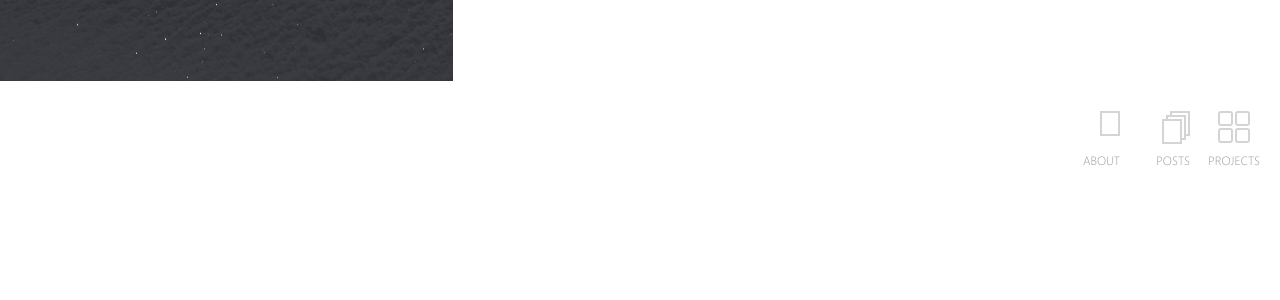
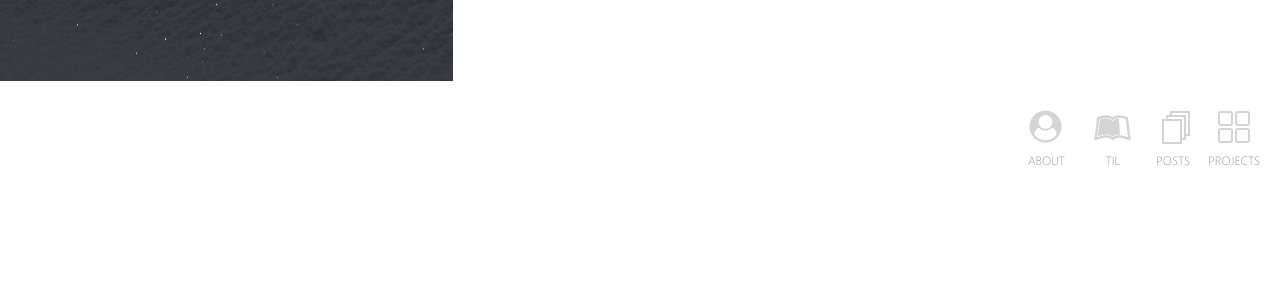
Before and after one commit to hwshim0810/hwshim0810.github.io, a Jekyll site: the page built from index.md, in a window 1280 px wide. Shown: the part 819-1119 px from the top of the page. Built offline with Jekyll 4.4.1, drawn with Linux system fonts in a browser that asks for light colours; our own code applies the rules of GitHub Pages for plain Markdown files.

Commit message:
Separate menu template, Add new buttons

```diff
--- /dev/null
+++ b/_includes/menu-links.html
@@ -0,0 +1,4 @@
+<a href="{{ site.url }}/about" title="about" class="about-menu-icon"><i class="fa fa-fw fa-user-circle"></i></a>
+<a href="{{ site.url }}/til" title="til" class="til-menu-icon"><i class="fa fa-fw fa-leanpub"></i></a>
+<a href="{{ site.url }}/posts" title="posts" class="posts-menu-icon"></a>
+<a title="projects" class="projects-menu-icon">
--- a/_layouts/about.html
+++ b/_layouts/about.html
@@ -19,9 +19,7 @@ layout: compress
     </div>
 
     <div class="block-right">
-      <a href="{{ site.url }}/about" title="about" class="about-menu-icon"></a>
-      <a href="../posts.html" title="posts" class="posts-menu-icon"></a>
-      <a title="projects" class="projects-menu-icon">
+        {% include menu-links.html %}
         <span></span>
       </a>
       <div id="about-content" class="inner-post content">
--- a/_layouts/home.html
+++ b/_layouts/home.html
@@ -24,8 +24,10 @@ layout: compress
   </div>
 
   <div class="block-right">
-    <a href="{{ site.url }}/about" title="about" class="about-menu-icon"></a>
+    <a href="{{ site.url }}/about" title="about" class="about-menu-icon"><i class="fa fa-fw fa-user-circle"></i></a>
     <span class="about-link">ABOUT</span>
+    <a href="{{ site.url }}/til" title="til" class="til-menu-icon"><i class="fa fa-fw fa-leanpub"></i></a>
+    <span class="til-link">TIL</span>
     <a href="{{ site.url }}/posts" title="posts" class="posts-menu-icon"></a>
     <span class="posts-link">POSTS</span>
     <a title="project" class="projects-menu-icon">
--- a/_layouts/page.html
+++ b/_layouts/page.html
@@ -26,11 +26,7 @@ layout: compress
     </div>
 
     <div class="block-right">
-      <div class="share-buttons">
-        {% include share.html %}
-      </div>
-      <a href="../posts.html" title="posts" class="posts-menu-icon"></a>
-      <a title="projects" class="projects-menu-icon">
+        {% include menu-links.html %}
         <span></span>
       </a>
       <div class="inner-post content">
--- a/_layouts/post-list.html
+++ b/_layouts/post-list.html
@@ -16,8 +16,7 @@ layout: compress
     </div>
 
     <div class="block-right">
-      <a href="posts.html" title="posts" class="posts-menu-icon"></a>
-      <a title="projects" class="projects-menu-icon">
+        {% include menu-links.html %}
         <span></span>
       </a>
       <div class="content">
--- a/_layouts/post.html
+++ b/_layouts/post.html
@@ -26,11 +26,7 @@ layout: compress
     </div>
 
     <div class="block-right">
-      <div class="share-buttons">
-        {% include share.html %}
-      </div>
-      <a href="../posts.html" title="posts" class="posts-menu-icon"></a>
-      <a title="projects" class="projects-menu-icon">
+        {% include menu-links.html %}
         <span></span>
       </a>
       <div class="inner-post content">
--- a/assets/_sass/_site.scss
+++ b/assets/_sass/_site.scss
@@ -103,25 +103,41 @@ canvas {
   }
 }
 
-.about-menu-icon {
+.posts-menu-icon {
   position: absolute;
   top: 30px;
-  right: 160px;
   width: 20px;
   height: 25px;
   border: 2px solid $gray;
   background: $white;
 }
 
+.til-menu-icon,
+.about-menu-icon,{
+  position: absolute;
+  top: 30px;
+  height: 25px;
+  background: $white;
+  i {
+    font-size: 2em;
+    color: $gray;
+    &:hover {
+      color: $green;
+    }
+  }
+}
+.about-menu-icon {
+  width: 40px;
+  right: 215px;
+}
+
+.til-menu-icon {
+  width: 28px;
+  right: 160px;
+}
 
 .posts-menu-icon {
-  position: absolute;
-  top: 30px;
   right: 90px;
-  width: 20px;
-  height: 25px;
-  border: 2px solid $gray;
-  background: $white;
   &:before {
     content: '';
     width: 20px;
@@ -151,6 +167,7 @@ canvas {
   }
 }
 
+.til-link,
 .about-link,
 .posts-link,
 .projects-link {
@@ -161,6 +178,10 @@ canvas {
 }
 
 .about-link {
+  right: 215px;
+}
+
+.til-link {
   right: 160px;
 }
 
@@ -772,6 +793,9 @@ canvas {
   .share-buttons span {
     display: none;
   }
+  .about-info {
+    margin-top: 60px;
+  }
 }
 
 @media screen and (max-width: 640px) {
```
